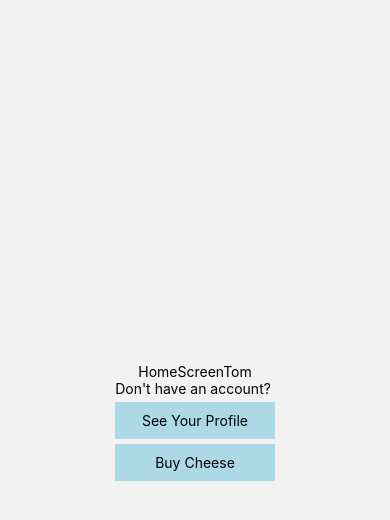
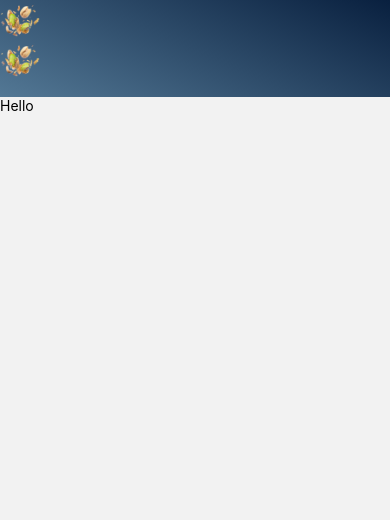
Before and after one commit to webdesignsbytom/dg-snooze-app, a React Native app: screen /Home in a window 390 px wide. Shown: the top 520 px of the page. Built offline with nearby package versions, Linux system fonts and the light colour scheme.

Commit message:
home sscree

```diff
--- a/App.js
+++ b/App.js
@@ -1,6 +1,8 @@
 import React from 'react';
 import { NavigationContainer } from '@react-navigation/native';
 import { createStackNavigator } from '@react-navigation/stack';
+// Hooks
+import { useTogglePasswordVisibility } from './src/hooks/useTogglePasswordVisibility';
 // Pages
 import HomeScreen from './src/screens/home/HomeScreen';
 import ProfileScreen from './src/screens/profile/ProfileScreen';
--- a/package.json
+++ b/package.json
@@ -22,6 +22,7 @@
     "react-native": "0.71.7",
     "react-native-really-awesome-button": "^2.0.4",
     "react-native-splash-screen": "^3.3.0",
+    "react-native-vector-icons": "^9.2.0",
     "react-native-web": "~0.18.10"
   },
   "devDependencies": {
--- a/src/components/common/Header.jsx
+++ b/src/components/common/Header.jsx
@@ -1,34 +1,47 @@
-import { View, Text } from 'react-native';
 import React from 'react';
+import { View, Text, Image, TouchableOpacity, StyleSheet } from 'react-native';
+import { useNavigation } from '@react-navigation/native';
+// Constants
 import { COLOURS } from '../../constants';
 
 const Header = () => {
-  const { textStyle, viewStyle } = styles;
+
+  const navigation = useNavigation();
 
   return (
-    <View style={viewStyle}>
-      <Text style={textStyle}>Pistachio-snooze</Text>
+    <View style={styles.screen}>
+      <View style={styles.container}>
+        <TouchableOpacity onPress={() => navigation.navigate('Home')}>
+          <Image
+            style={styles.logo}
+            source={require('../../../assets/images/psmall.png')}
+          />
+        </TouchableOpacity>
+
+        <TouchableOpacity onPress={() => navigation.navigate('Home')}>
+          <Image
+            style={styles.logo}
+            source={require('../../../assets/psmall.png')}
+          />
+        </TouchableOpacity>
+      </View>
     </View>
   );
 };
 
-const styles = {
-  viewStyle: {
-    backgroundColor: 'black',
-    justifyContent: 'center',
-    alignItems: 'center',
-    height: 80,
-    shadowOffset: { width: 0, height: 2 },
-    shadowOpacity: 0.2,
-    elevation: 2,
-    position: 'relative',
+const styles = StyleSheet.create({
+  screen: {
+    width: '100%',
+    height: '100%',
   },
-  textStyle: {
-    fontSize: 20,
-    color: 'white',
-    marginTop: 20,
-    fontWeight: 'bold',
+  container: {
+    width: '100%',
+    display: 'flex',
   },
-};
+  logo: {
+    width: 40,
+    height: 40,
+  },
+});
 
 export default Header;
--- /dev/null
+++ b/src/hooks/useTogglePasswordVisibility.jsx
@@ -0,0 +1,25 @@
+import React, { useState } from 'react';
+
+export const useTogglePasswordVisibility = () => {
+  const [passwordVisibility, setPasswordVisibility] = useState(true);
+
+  const [rightIcon, setRightIcon] = useState('eye');
+
+  const handlePasswordVisibility = () => {
+    if (rightIcon === 'eye') {
+      setRightIcon('eye-off');
+
+      setPasswordVisibility(!passwordVisibility);
+    } else if (rightIcon === 'eye-off') {
+      setRightIcon('eye');
+
+      setPasswordVisibility(!passwordVisibility);
+    }
+  };
+
+  return {
+    passwordVisibility,
+    rightIcon,
+    handlePasswordVisibility,
+  };
+};
--- a/src/screens/home/HomeScreen.jsx
+++ b/src/screens/home/HomeScreen.jsx
@@ -7,55 +7,36 @@ import {
   Dimensions,
 } from 'react-native';
 import { useNavigation } from '@react-navigation/native';
-// Device Data
-const deviceWidth = Dimensions.get('window').width;
-const deviceHeight = Dimensions.get('window').height;
+import { LinearGradient } from 'expo-linear-gradient';
+import Header from '../../components/common/Header';
 
 const HomeScreen = () => {
   const navigation = useNavigation();
 
   return (
-    <View style={styles.container}>
-      <Text>HomeScreenTom</Text>
-      <View>
-        <Text>Don't have an account? </Text>
-        <TouchableOpacity
-          style={styles.button}
-          onPress={() => navigation.navigate('Profile')}
-        >
-          <Text>See Your Profile</Text>
-        </TouchableOpacity>
-        <TouchableOpacity style={styles.button}>
-          <Text>Buy Cheese</Text>
-        </TouchableOpacity>
-      </View>
+    <View style={styles.screen}>
+      <LinearGradient
+        colors={['#09203f', '#537895']}
+        start={[0.1, 0.1]}
+        style={styles.linearGradient}
+      >
+        <Header />
+        <View style={styles.container}>
+          <Text>Hello</Text>
+        </View>
+      </LinearGradient>
     </View>
   );
-
 };
 
 const styles = StyleSheet.create({
+  screen: {
+    width: '100%',
+    height: '100%',
+  },
   container: {
-    width: deviceWidth,
-    height: deviceHeight,
-    alignItems: 'center',
-    justifyContent: 'center',
-  },
-  input: {
-    height: 40,
-    margin: 12,
-    borderWidth: 1,
-    padding: 10,
-  },
-  button: {
-    alignItems: 'center',
-    backgroundColor: 'lightblue',
-    padding: 10,
-    marginTop: 5,
-  },
-  countContainer: {
-    alignItems: 'center',
-    padding: 10,
+    width: '100%',
+    height: '100%',
   },
 });
 
--- a/src/screens/login/LoginScreen.jsx
+++ b/src/screens/login/LoginScreen.jsx
@@ -18,13 +18,15 @@ const deviceWidth = Dimensions.get('window').width;
 const deviceHeight = Dimensions.get('window').height;
 
 const LoginScreen = () => {
-  const [text, onChangeText] = React.useState('Username');
-  const [pass, onChangePass] = React.useState('Password');
+  const [email, setEmail] = useState('');
+  const [password, setPassword] = useState('');
 
   const navigation = useNavigation();
 
-  const buySomeCheese = () => {
+  const handleLogin = () => {
     console.log('Cheese purchase');
+    console.log('email: ' + email);
+    console.log('password: ' + password);
   };
 
   return (
@@ -46,17 +48,24 @@ const LoginScreen = () => {
             <SafeAreaView>
               <TextInput
                 style={styles.input}
-                onChangeText={onChangeText}
-                value={text}
+                placeholder='Email'
+                placeholderTextColor='#AFAFAF'
+                onChangeText={(email) => setEmail(email)}
+                value={email}
               />
               <TextInput
                 style={styles.input}
-                onChangePass={onChangePass}
-                value={pass}
+                placeholder='Password'
+                placeholderTextColor='#AFAFAF'
+                onChangeText={(text) => setPassword(text)}
+                value={password}
+                autoCorrect={false}
+                secureTextEntry
+                autoCapitalize="none"
               />
             </SafeAreaView>
 
-            <TouchableOpacity style={styles.button} onPress={buySomeCheese}>
+            <TouchableOpacity style={styles.button} onPress={handleLogin}>
               <Text style={styles.buttonText}>Login Now</Text>
             </TouchableOpacity>
 
@@ -99,7 +108,7 @@ const styles = StyleSheet.create({
     fontSize: SIZES.xxLarge,
     textAlign: 'center',
     fontWeight: '900',
-    marginBottom: 16
+    marginBottom: 16,
   },
   subtitle: {
     color: COLOURS.text,
--- a/src/screens/register/RegisterScreen.jsx
+++ b/src/screens/register/RegisterScreen.jsx
@@ -10,6 +10,7 @@ import {
 } from 'react-native';
 import React, { useState } from 'react';
 import { useNavigation } from '@react-navigation/native';
+import { MaterialCommunityIcons } from '@expo/vector-icons';
 // Constants
 import { COLOURS, SIZES } from '../../constants';
 // Components
@@ -26,9 +27,10 @@ const RegisterScreen = () => {
 
   const navigation = useNavigation();
 
-  const buySomeCheese = () => {
+  const handleRegister = () => {
     console.log('Cheese purchase');
     console.log('email', email);
+    console.log('password', password);
   };
 
   return (
@@ -52,38 +54,46 @@ const RegisterScreen = () => {
                 style={styles.input}
                 placeholder='Email'
                 placeholderTextColor='#AFAFAF'
-                onChangeText={(email) => setEmail(email)}
+                onChangeText={(text) => setEmail(text)}
                 value={email}
+                autoCorrect={false}
+                autoCapitalize='none'
               />
 
               <TextInput
                 style={styles.input}
                 placeholder='Username'
                 placeholderTextColor='#AFAFAF'
-                onChangeText={(username) => setUsername(username)}
+                onChangeText={(text) => setUsername(text)}
                 value={username}
+                autoCorrect={false}
+                autoCapitalize='none'
               />
 
               <TextInput
                 style={styles.input}
                 placeholder='Password'
                 placeholderTextColor='#AFAFAF'
-                onChangePass={(password) => setPassword(password)}
+                onChangeText={(text) => setPassword(text)}
                 value={password}
+                autoCorrect={false}
+                autoCapitalize='none'
+                secureTextEntry
               />
 
               <TextInput
-                value={password}
                 style={styles.input}
                 placeholder='Confirm Password'
                 placeholderTextColor='#AFAFAF'
-                onChangeText={(confirmPassword) =>
-                  setConfirmPassword(confirmPassword)
-                }
+                onChangeText={(text) => setConfirmPassword(text)}
+                value={confirmPassword}
+                autoCorrect={false}
+                secureTextEntry
+                autoCapitalize='none'
               />
             </SafeAreaView>
 
-            <TouchableOpacity style={styles.button} onPress={buySomeCheese}>
+            <TouchableOpacity style={styles.button} onPress={handleRegister}>
               <Text style={styles.buttonText}>Sign Up Now</Text>
             </TouchableOpacity>
 
@@ -151,7 +161,7 @@ const styles = StyleSheet.create({
     padding: 10,
     marginBottom: 10,
     backgroundColor: COLOURS.gray,
-    borderRadius: 10
+    borderRadius: 10,
   },
   button: {
     alignItems: 'center',
@@ -159,7 +169,7 @@ const styles = StyleSheet.create({
     justifyContent: 'center',
     height: 50,
     padding: 10,
-    borderRadius: 10
+    borderRadius: 10,
   },
   logo: {
     width: 150,
--- a/src/screens/welcome/WelcomeScreen.jsx
+++ b/src/screens/welcome/WelcomeScreen.jsx
@@ -31,8 +31,11 @@ const WelcomeScreen = () => {
             source={require('../../../assets/psmall.png')}
           />
           <View>
-            <Text style={styles.textBox}>Welcome To</Text>
-            <Text style={styles.header}>Pistachio-Snooze</Text>
+            <View>
+              <Text style={styles.subtitle}>Welcome To</Text>
+              <Text style={styles.title}>Pistachio-Snooze</Text>
+              <Text style={styles.smallTextBox}>Track your journey to improved sleep and an end to snoring!</Text>
+            </View>
 
             {/* Buttons */}
             <TouchableOpacity
@@ -63,8 +66,8 @@ const WelcomeScreen = () => {
 
 const styles = StyleSheet.create({
   screen: {
-    width: deviceWidth,
-    height: deviceHeight,
+    width: '100%',
+    height: '100%',
   },
   container: {
     width: '100%',
@@ -78,16 +81,24 @@ const styles = StyleSheet.create({
     display: 'flex',
     gap: 50,
   },
-  textBox: {
+  title: {
     color: COLOURS.text,
     fontSize: SIZES.xxLarge,
     textAlign: 'center',
+    fontWeight: '900',
   },
-  header: {
+  subtitle: {
     color: COLOURS.text,
     fontSize: SIZES.xxLarge,
-    fontWeight: '900',
+    textAlign: 'center',
+    fontStyle: 'italic',
+  },
+  smallTextBox: {
+    color: COLOURS.text,
+    fontSize: SIZES.small,
+    textAlign: 'center',
     marginBottom: 20,
+    marginTop: 20,
   },
   logo: {
     width: 150,
@@ -96,9 +107,11 @@ const styles = StyleSheet.create({
   button: {
     alignItems: 'center',
     backgroundColor: COLOURS.secondary,
-    padding: 12,
-    marginTop: 16,
-    borderRadius: 12,
+    justifyContent: 'center',
+    height: 50,
+    padding: 10,
+    borderRadius: 10,
+    marginBottom: 10,
   },
   buttonText: {
     color: COLOURS.text,
```
Also changed, not shown: 1 other file (tests, documents, lock files or other folders).
